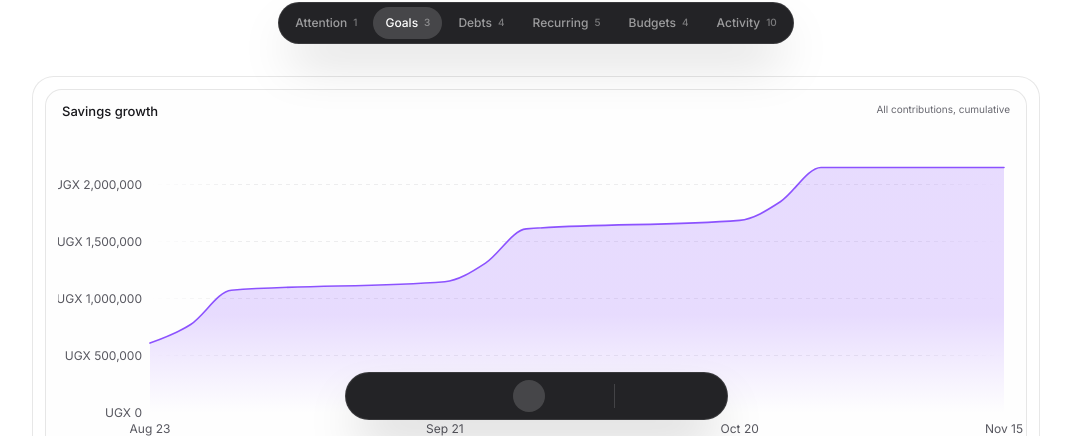
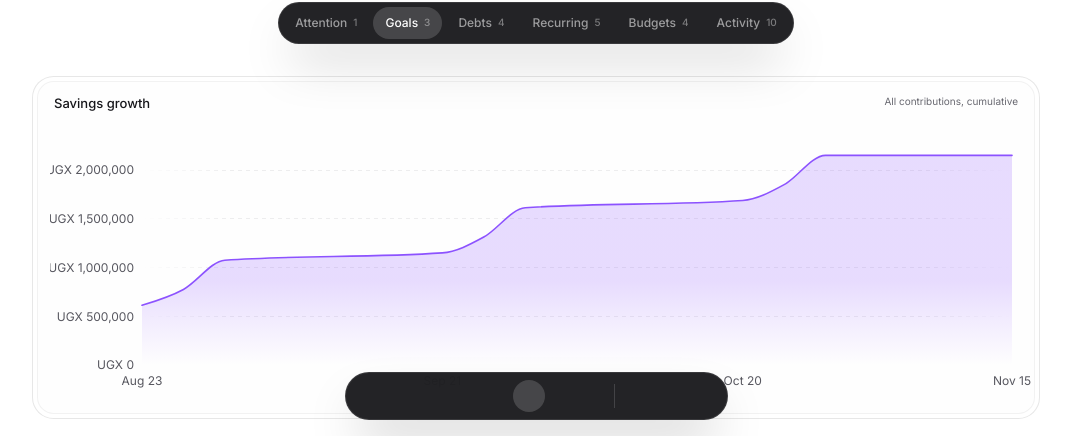
Before and after one commit to DevMubzly/expense-trackr, a Next.js app: page /plan in a window 1280 px wide. Shown: the part 364-800 px from the top of the page, without its empty margins (104-1175 px from the left). Built offline with nearby package versions, Linux system fonts and the light colour scheme; some icons are missing.

Commit message:
Match plan chart panel spacing to section surfaces

```diff
--- a/src/app/plan/page.tsx
+++ b/src/app/plan/page.tsx
@@ -40,7 +40,13 @@ import { MorphingModal } from "@/components/motion/morphing-modal";
 import { Button } from "@/components/ui/button";
 import { Icon } from "@/components/huge-icon";
 import { Money } from "@/components/money";
-import { EmptyState, Panel, SectionPanel, sectionCardClass } from "@/components/panel";
+import {
+  EmptyState,
+  Panel,
+  SectionPanel,
+  sectionBodyClass,
+  sectionCardClass,
+} from "@/components/panel";
 import { useTransactionDialog } from "@/components/expense-dialog";
 import { useApi, api } from "@/lib/use-api";
 import {
@@ -783,7 +789,8 @@ export default function PlanPage() {
       {activeSection === "goals" ||
       activeSection === "debts" ||
       activeSection === "activity" ? (
-        <Panel className={cn(sectionCardClass, "p-3")}>
+        <Panel className={sectionCardClass}>
+          <div className={cn(sectionBodyClass, "p-3")}>
             <PlanSectionCharts
               section={activeSection}
               goals={goals}
@@ -791,6 +798,7 @@ export default function PlanPage() {
               activity={activity}
               allActivity={activityAll}
             />
+          </div>
         </Panel>
       ) : null}
       <SectionPanel
--- a/src/components/plan-section-charts.tsx
+++ b/src/components/plan-section-charts.tsx
@@ -43,7 +43,7 @@ function ChartCard({
   children: React.ReactNode;
 }) {
   return (
-    <div className="flex h-full flex-col rounded-xl border border-foreground/10 bg-muted/10 p-3">
+    <div className="flex h-full flex-col">
       {showHeading ? (
         <div className="mb-2 flex items-start justify-between gap-3 px-1">
           <p className="text-[13px] font-medium">{title}</p>
@@ -157,7 +157,7 @@ export function PlanSectionCharts({
       <ChartCard title="Savings growth" hint="All contributions, cumulative">
         <AreaChart
           data={goalTrend}
-          style={{ height: 320 }}
+          style={{ height: 280 }}
           margin={{ top: 10, right: 10, bottom: 36, left: 92 }}
         >
           <Grid horizontal />
@@ -190,7 +190,7 @@ export function PlanSectionCharts({
       <ChartCard title="Net debt" hint="Borrowed minus lent over time">
         <AreaChart
           data={debtTrend}
-          style={{ height: 320 }}
+          style={{ height: 280 }}
           margin={{ top: 10, right: 10, bottom: 36, left: 92 }}
         >
           <Grid horizontal />
@@ -229,7 +229,7 @@ export function PlanSectionCharts({
         xDataKey="label"
         stacked
         barGap={0.3}
-        className={cn("h-[320px]")}
+        className={cn("h-[280px]")}
         margin={{ top: 10, right: 10, bottom: 40, left: 92 }}
       >
         <Grid horizontal />
```
Lines whose indentation alone changed are shown as unchanged.
